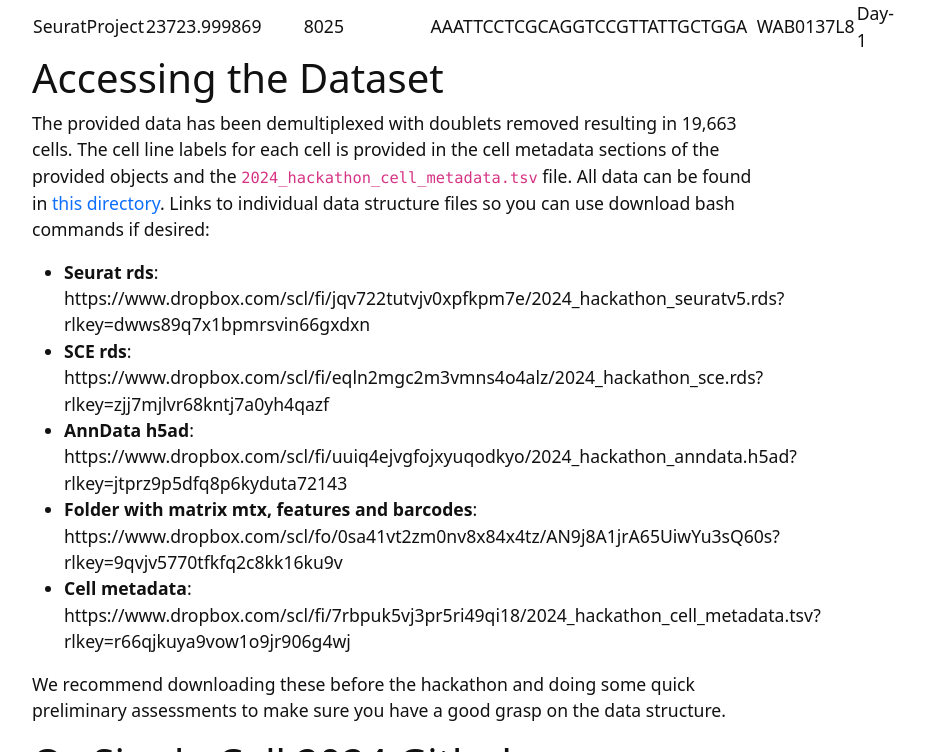
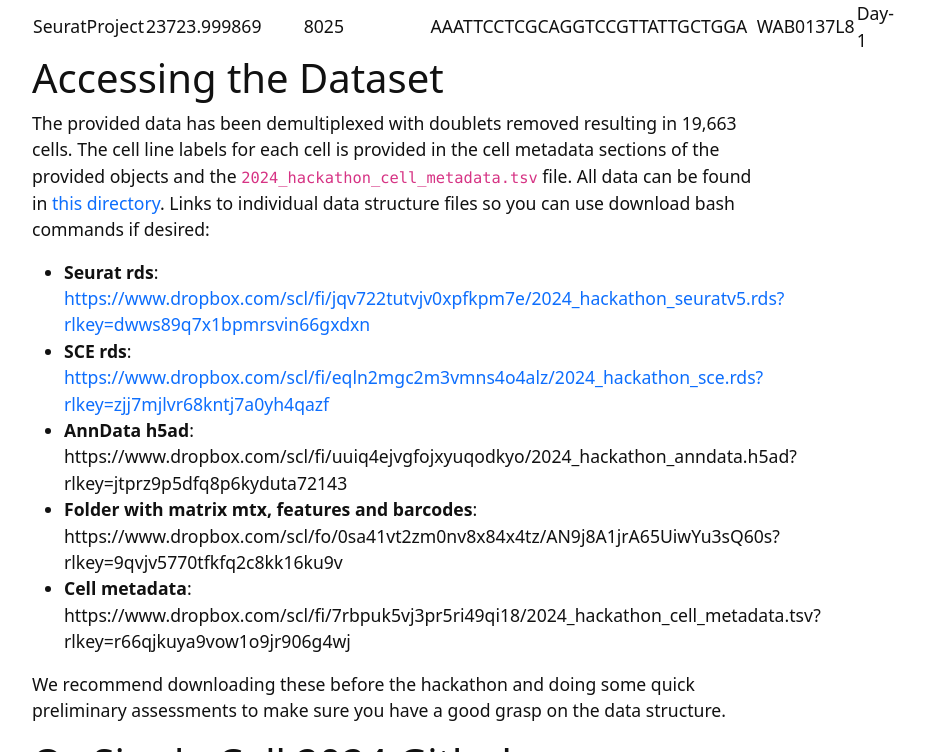
Before and after one commit to ghar1821/2024-OSC-hackathon, a Jekyll site: the page built from content/dataset.md, in a window 1280 px wide and 900 px high, scrolled down 2140 px, cut to the strip 0-752 px from the top of the window. Shown: the whole strip, without its empty margins (245-1170 px from the left). Built offline with Jekyll 4.4.1, drawn with Linux system fonts in a browser that asks for light colours; part of the change alters nothing that is shown.

Commit message:
data updates

```diff
--- a/content/dataset.md
+++ b/content/dataset.md
@@ -26,7 +26,7 @@ This dataset only has a few different metadata fields. This icludes:
 - **Day**: The collection day each cell was collected and fixed
 
 | orig.ident |     nCount_RNA |      nFeature_RNA |   Barcode | CellLine |       Day |
-| -- | -- | -- | -- | -- | -- |
+| --- | --- | --- | --- | --- | --- |
 | SeuratProject |  6642.99981199999 |        3462 |   AAACCATAGGCAGGTCCGTAGGTCAGCTT |   WAB0137L8 |      Day-1 |
 | SeuratProject |  17163.0002339001 |        6789 |   AAACCATAGGCAGGTCCGTTAAGTCCTGA |   WAB0137L8 |      Day-1 |
 | SeuratProject |  11131.0002034 |   5248 |   AAACCATAGGCAGGTCCGTTCCGGCTTAT |   FSA0024I1 |      Day-1 |
@@ -41,8 +41,8 @@ This dataset only has a few different metadata fields. This icludes:
 # Accessing the Dataset
 The provided data has been demultiplexed with doublets removed resulting in 19,663 cells. The cell line labels for each cell is provided in the cell metadata sections of the provided objects and the ``2024_hackathon_cell_metadata.tsv`` file. All data can be found in [this directory](https://www.dropbox.com/scl/fo/8659cnxbw6z5e3vmqshoc/ABvKcjHLiAzMwQ0c6LY9t3E?rlkey=5alw8fzrqqqypyy4cw5qsxqs0&dl=0). Links to individual data structure files so you can use download bash commands if desired:
 
-- **Seurat rds**: https://www.dropbox.com/scl/fi/jqv722tutvjv0xpfkpm7e/2024_hackathon_seuratv5.rds?rlkey=dwws89q7x1bpmrsvin66gxdxn
-- **SCE rds**: https://www.dropbox.com/scl/fi/eqln2mgc2m3vmns4o4alz/2024_hackathon_sce.rds?rlkey=zjj7mjlvr68kntj7a0yh4qazf
+- **Seurat rds**: [https://www.dropbox.com/scl/fi/jqv722tutvjv0xpfkpm7e/2024_hackathon_seuratv5.rds?rlkey=dwws89q7x1bpmrsvin66gxdxn](https://www.dropbox.com/scl/fi/jqv722tutvjv0xpfkpm7e/2024_hackathon_seuratv5.rds?rlkey=dwws89q7x1bpmrsvin66gxdxn)
+- **SCE rds**: [https://www.dropbox.com/scl/fi/eqln2mgc2m3vmns4o4alz/2024_hackathon_sce.rds?rlkey=zjj7mjlvr68kntj7a0yh4qazf](https://www.dropbox.com/scl/fi/eqln2mgc2m3vmns4o4alz/2024_hackathon_sce.rds?rlkey=zjj7mjlvr68kntj7a0yh4qazf)
 - **AnnData h5ad**: https://www.dropbox.com/scl/fi/uuiq4ejvgfojxyuqodkyo/2024_hackathon_anndata.h5ad?rlkey=jtprz9p5dfq8p6kyduta72143
 - **Folder with matrix mtx, features and barcodes**: https://www.dropbox.com/scl/fo/0sa41vt2zm0nv8x84x4tz/AN9j8A1jrA65UiwYu3sQ60s?rlkey=9qvjv5770tfkfq2c8kk16ku9v
 - **Cell metadata**: https://www.dropbox.com/scl/fi/7rbpuk5vj3pr5ri49qi18/2024_hackathon_cell_metadata.tsv?rlkey=r66qjkuya9vow1o9jr906g4wj
```
